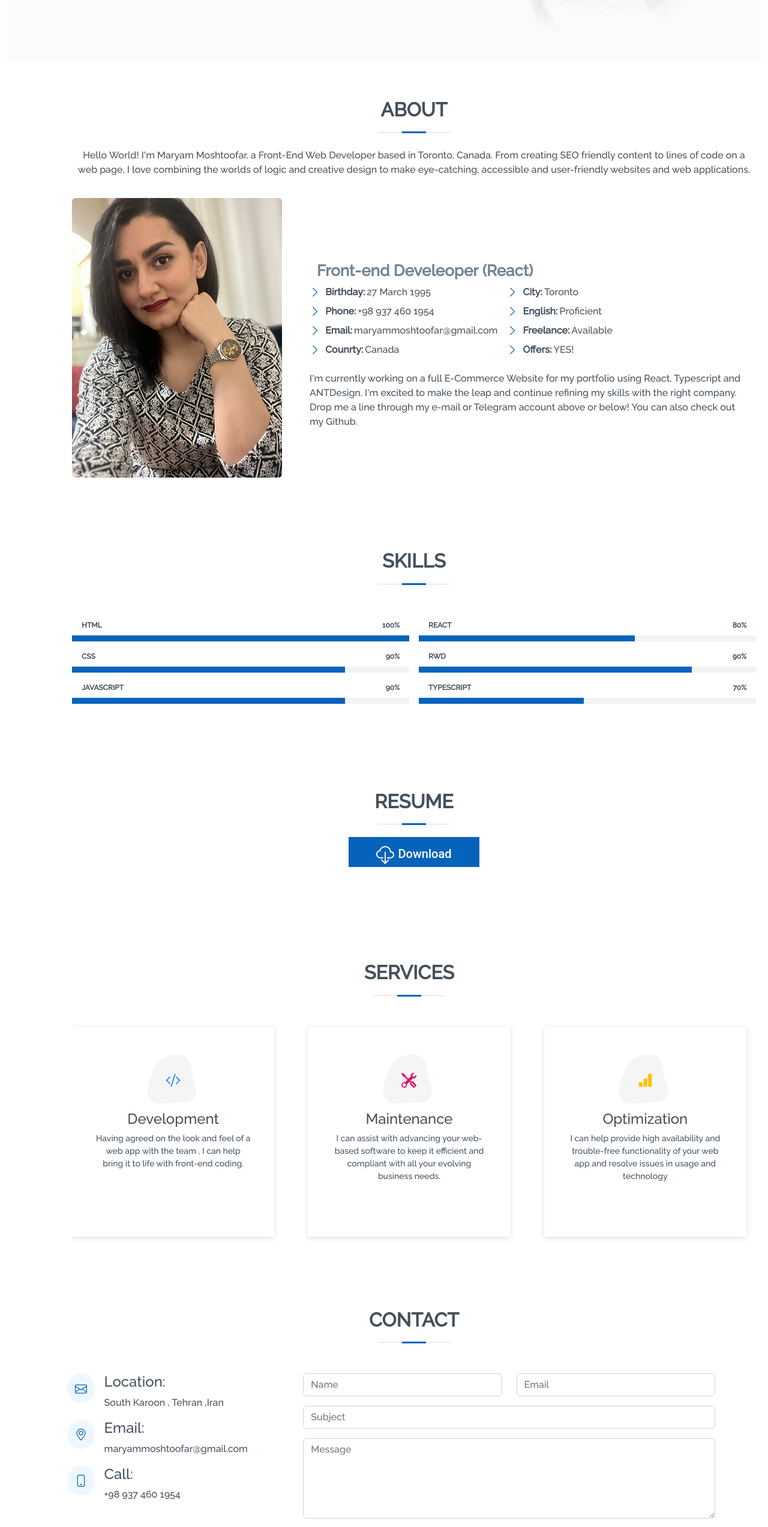
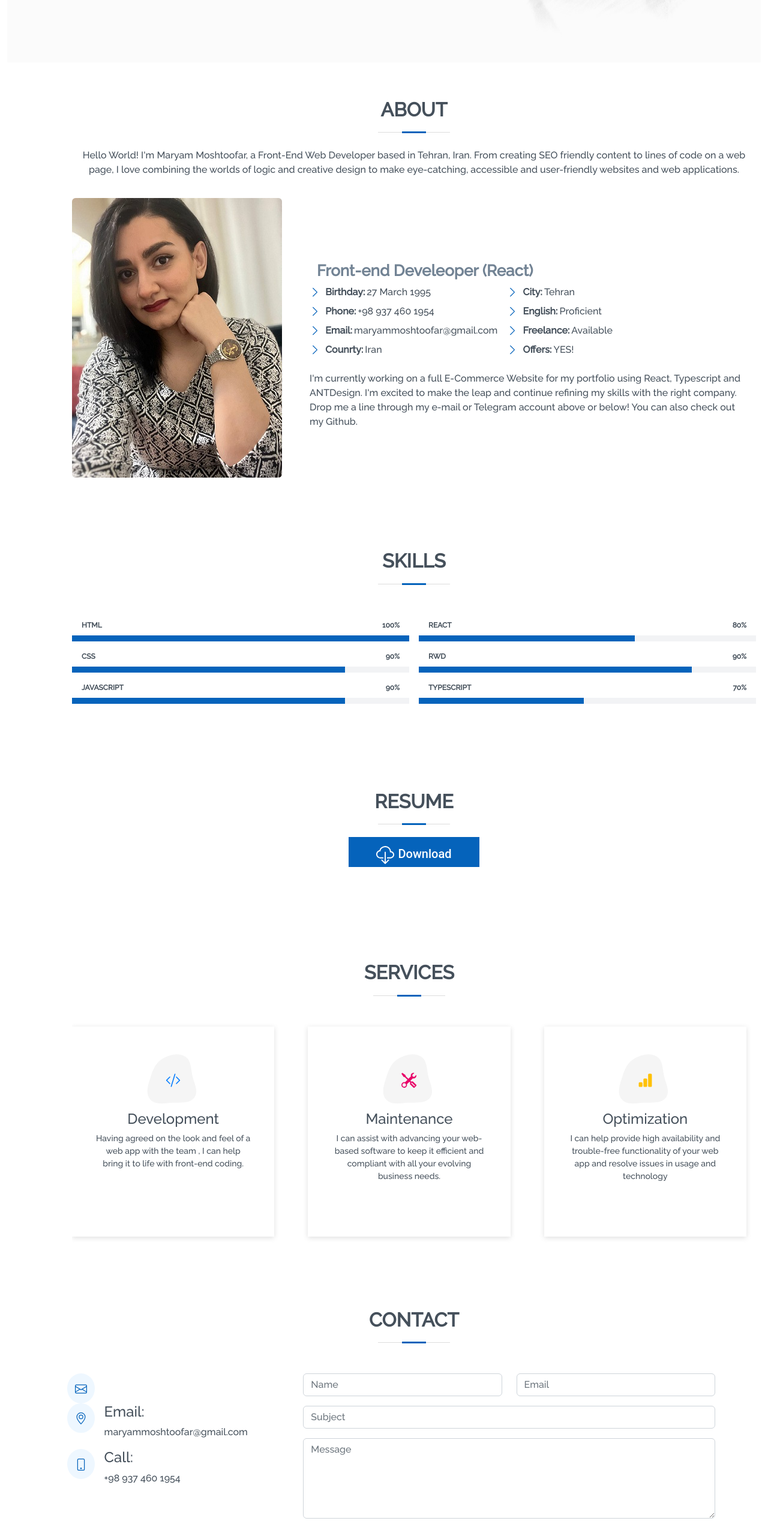
Before and after one commit to maryammoshtoofar/maryammoshtoofar.github.io, a React (Create React App) app: page / in a window 1280 px wide. Shown: the part 696-3241 px from the top of the page at 60% size. Built offline with nearby package versions, Linux system fonts and the light colour scheme.

Commit message:
chore:change resume file link

```diff
--- a/src/sections/about/about.js
+++ b/src/sections/about/about.js
@@ -16,7 +16,7 @@ const About = () => {
           <h2>About</h2>
           <p>
             Hello World! I'm Maryam Moshtoofar, a Front-End Web Developer based
-            in Toronto, Canada. From creating SEO friendly content to lines of code
+            in Tehran, Iran. From creating SEO friendly content to lines of code
             on a web page, I love combining the worlds of logic and creative
             design to make eye-catching, accessible and user-friendly websites
             and web applications.
--- a/src/sections/about/components/personalDetails.js
+++ b/src/sections/about/components/personalDetails.js
@@ -6,8 +6,8 @@ const PersonalDetails = () => {
     Birthday: "27 March 1995",
     Phone: "+98 937 460 1954",
     Email: "maryammoshtoofar@gmail.com",
-    Counrty: "Canada",
-    City: "Toronto",
+    Counrty: "Iran",
+    City: "Tehran",
     English: "Proficient",
     Freelance: "Available",
     Offers: " YES!",
--- a/src/sections/contact/contact.js
+++ b/src/sections/contact/contact.js
@@ -31,7 +31,7 @@ const Contact = () => {
   };
   const iconSize = 20;
   const contactInfo = {
-    Location: "South Karoon , Tehran ,Iran",
+    Location: "Tehran ,Iran",
     Email: "maryammoshtoofar@gmail.com",
     Call: "+98 937 460 1954",
   };
@@ -79,10 +79,10 @@ const Contact = () => {
                 <Envelope size={iconSize} />
               </div>
             </div>
-            <div>
+            {/* <div>
               <h4>Location:</h4>
               <p>{Location}</p>
-            </div>
+            </div> */}
           </div>
           <div className="info">
             <div>
--- a/src/sections/resume/components/download-button.js
+++ b/src/sections/resume/components/download-button.js
@@ -4,7 +4,7 @@ const DownloadButton = () => {
   return (
     <a
       className="download-button"
-      href="https://drive.google.com/file/d/1iuP5ibo41CTFvhC_xAl2cF-lI4EuhAeP/view?usp=sharing"
+      href="https://drive.google.com/file/d/1RkpGDWSxk8eZs09ya2QGgISZhljcsc9_/view?usp=sharing"
       target="_blank"
       rel="noreferrer"
     >
```
